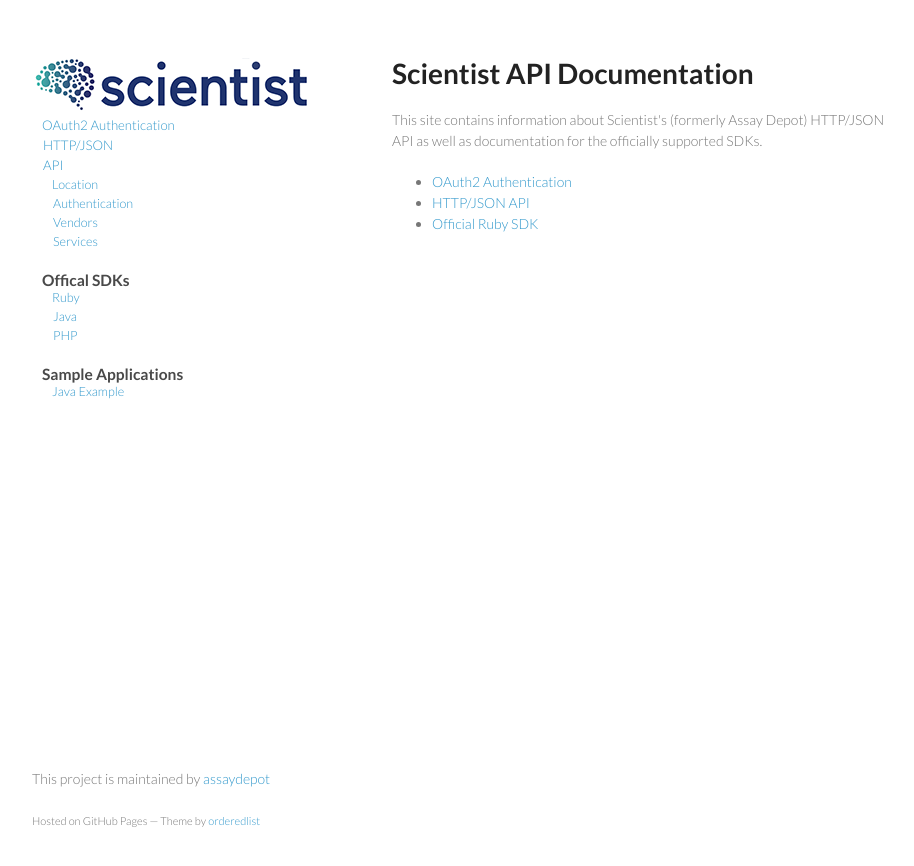
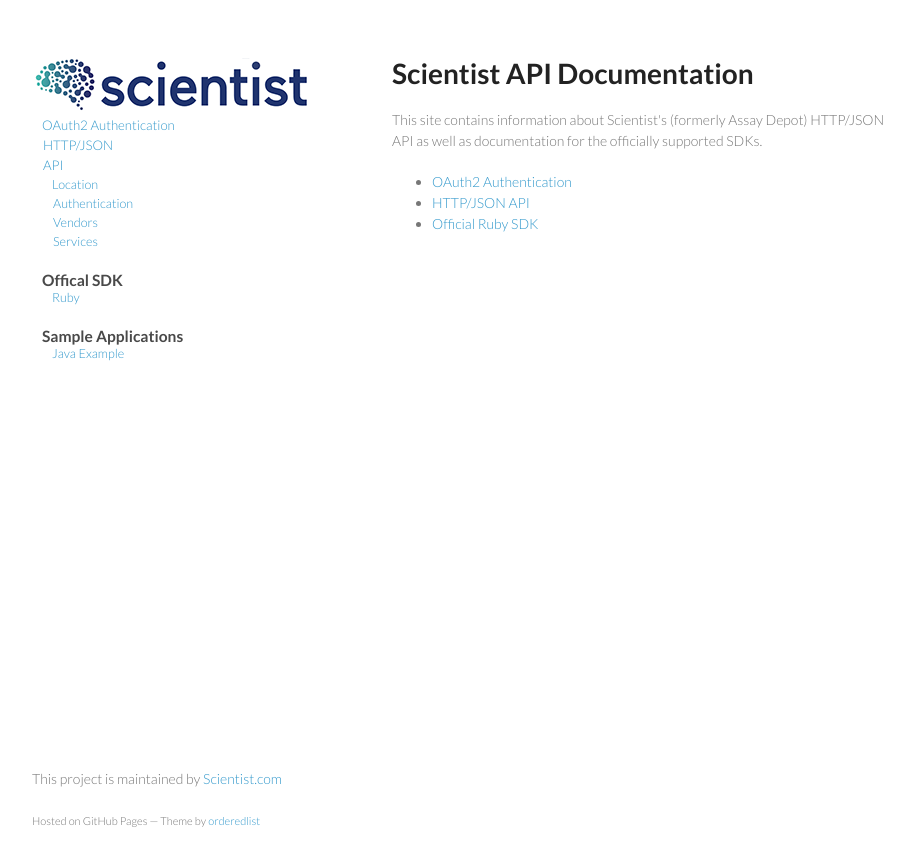
Before and after one commit to assaydepot/api, a Jekyll site: the page built from index.html, in a window 1280 px wide. Shown: the top 866 px of the page, without its empty margins (178-1092 px from the left). Built offline with Jekyll 4.4.1, drawn with Linux system fonts in a browser that asks for light colours.

Commit message:
Removed the unmaintained SDKs and changed assaydepot to Scientist.com

```diff
--- a/_layouts/default.html
+++ b/_layouts/default.html
@@ -26,11 +26,9 @@
             <li><a href="/json#vendors">Vendors</a></li>
             <li><a href="/json#services">Services</a></li>
           </ul>
-          <li><h3>Offical SDKs</h3></li>
+          <li><h3>Offical SDK</h3></li>
           <ul>
             <li><a href="https://github.com/assaydepot/assaydepot-rb">Ruby</a></li>
-            <li><a href="https://github.com/assaydepot/assaydepot-java">Java</a></li>
-            <li><a href="https://github.com/assaydepot/assaydepot-php">PHP</a></li>
           </ul>
           <li><h3>Sample Applications</h3></li>
           <ul>
@@ -43,7 +41,7 @@
         {{ content }}
       </section>
       <footer>
-        <p>This project is maintained by <a href="https://github.com/assaydepot">assaydepot</a></p>
+        <p>This project is maintained by <a href="https://github.com/assaydepot">Scientist.com</a></p>
         <p><small>Hosted on GitHub Pages &mdash; Theme by <a href="https://github.com/orderedlist">orderedlist</a></small></p>
       </footer>
     </div>
```
